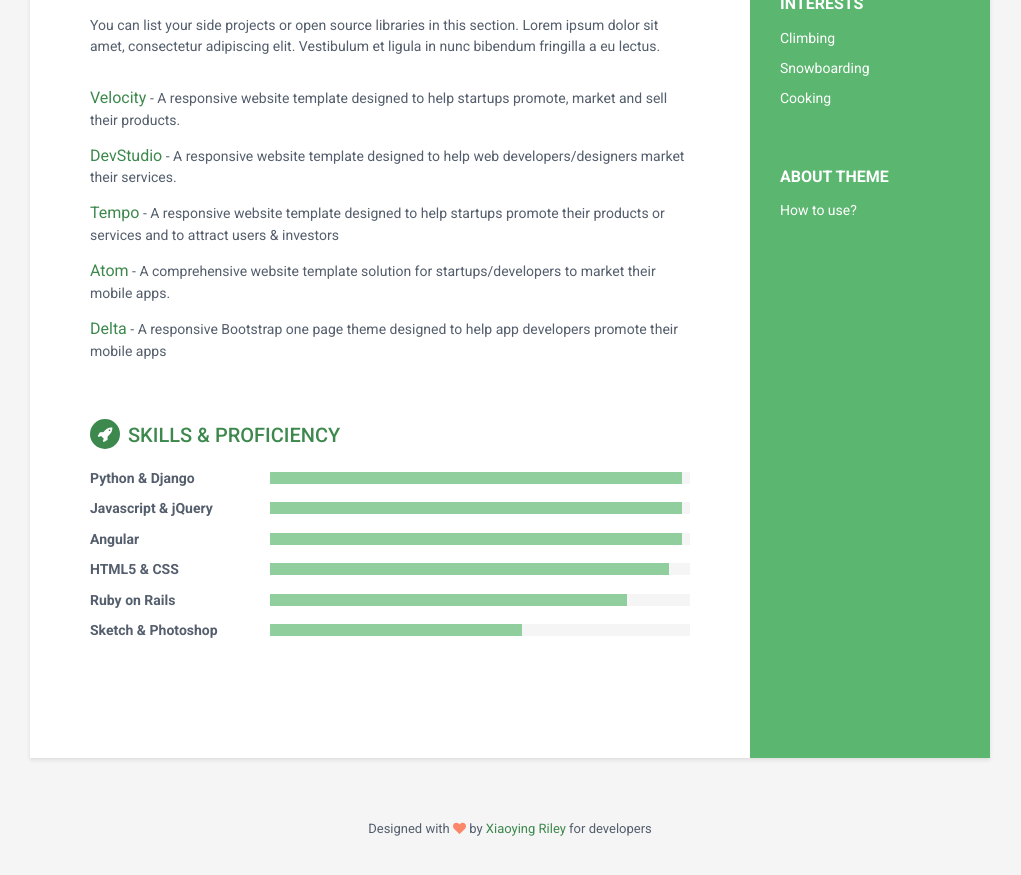
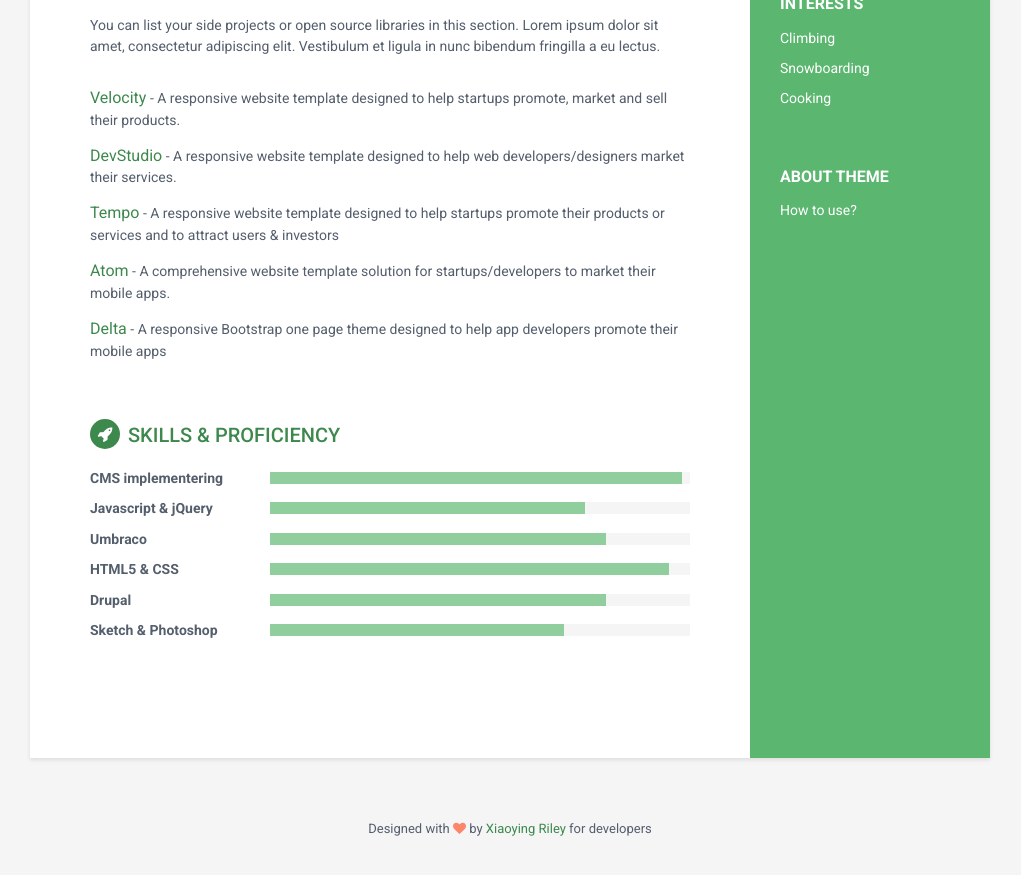
Before and after one commit to yukiob/online-cv, a Jekyll site: the page built from index.html, in a window 1280 px wide and 900 px high, scrolled down 963 px. Shown: the top 875 px of the window, without its empty margins (130-1151 px from the left). Built offline with Jekyll 4.4.1, drawn with Linux system fonts in a browser that asks for light colours.

Commit message:
no message

```diff
--- a/_includes/sidebar.html
+++ b/_includes/sidebar.html
@@ -4,8 +4,8 @@
      <div class="sidebar-wrapper">
             <div class="profile-container">
                 <img class="profile-img" src="{{site.baseurl}}/assets/images/{% if site.pic %}{{ site.pic }}{% else %}profile.png{% endif %}" alt="profile picture" />
-                <h1 class="name">{% if site.name %}{{site.name}}{% else %}Alan Doe{% endif %}</h1>
-                <h3 class="tagline">{% if site.tagline %}{{site.tagline}}{% else %}Full Stack Developer{% endif %}</h3>
+                <h1 class="name">{% if site.name %}{{site.name}}{% else %}Yukio Bergholdt{% endif %}</h1>
+                <h3 class="tagline">{% if site.tagline %}{{site.tagline}}{% else %}CMS Ekspert{% endif %}</h3>
             </div><!--//profile-container-->
 
             <div class="contact-container container-block">
--- a/_includes/skills.html
+++ b/_includes/skills.html
@@ -2,7 +2,7 @@
                 <h2 class="section-title"><i class="fa fa-rocket"></i>Skills &amp; Proficiency</h2>
                 <div class="skillset">
                     <div class="item">
-                        <h3 class="level-title">Python &amp; Django</h3>
+                        <h3 class="level-title">CMS implementering</h3>
                         <div class="level-bar">
                             <div class="level-bar-inner" data-level="98%">
                             </div>
@@ -12,15 +12,15 @@
                     <div class="item">
                         <h3 class="level-title">Javascript &amp; jQuery</h3>
                         <div class="level-bar">
-                            <div class="level-bar-inner" data-level="98%">
+                            <div class="level-bar-inner" data-level="75%">
                             </div>
                         </div><!--//level-bar-->
                     </div><!--//item-->
 
                     <div class="item">
-                        <h3 class="level-title">Angular</h3>
+                        <h3 class="level-title">Umbraco</h3>
                         <div class="level-bar">
-                            <div class="level-bar-inner" data-level="98%">
+                            <div class="level-bar-inner" data-level="80%">
                             </div>
                         </div><!--//level-bar-->
                     </div><!--//item-->
@@ -34,9 +34,9 @@
                     </div><!--//item-->
 
                     <div class="item">
-                        <h3 class="level-title">Ruby on Rails</h3>
+                        <h3 class="level-title">Drupal</h3>
                         <div class="level-bar">
-                            <div class="level-bar-inner" data-level="85%">
+                            <div class="level-bar-inner" data-level="80%">
                             </div>
                         </div><!--//level-bar-->
                     </div><!--//item-->
@@ -44,7 +44,7 @@
                     <div class="item">
                         <h3 class="level-title">Sketch &amp; Photoshop</h3>
                         <div class="level-bar">
-                            <div class="level-bar-inner" data-level="60%">
+                            <div class="level-bar-inner" data-level="70%">
                             </div>
                         </div><!--//level-bar-->
                     </div><!--//item-->
```
